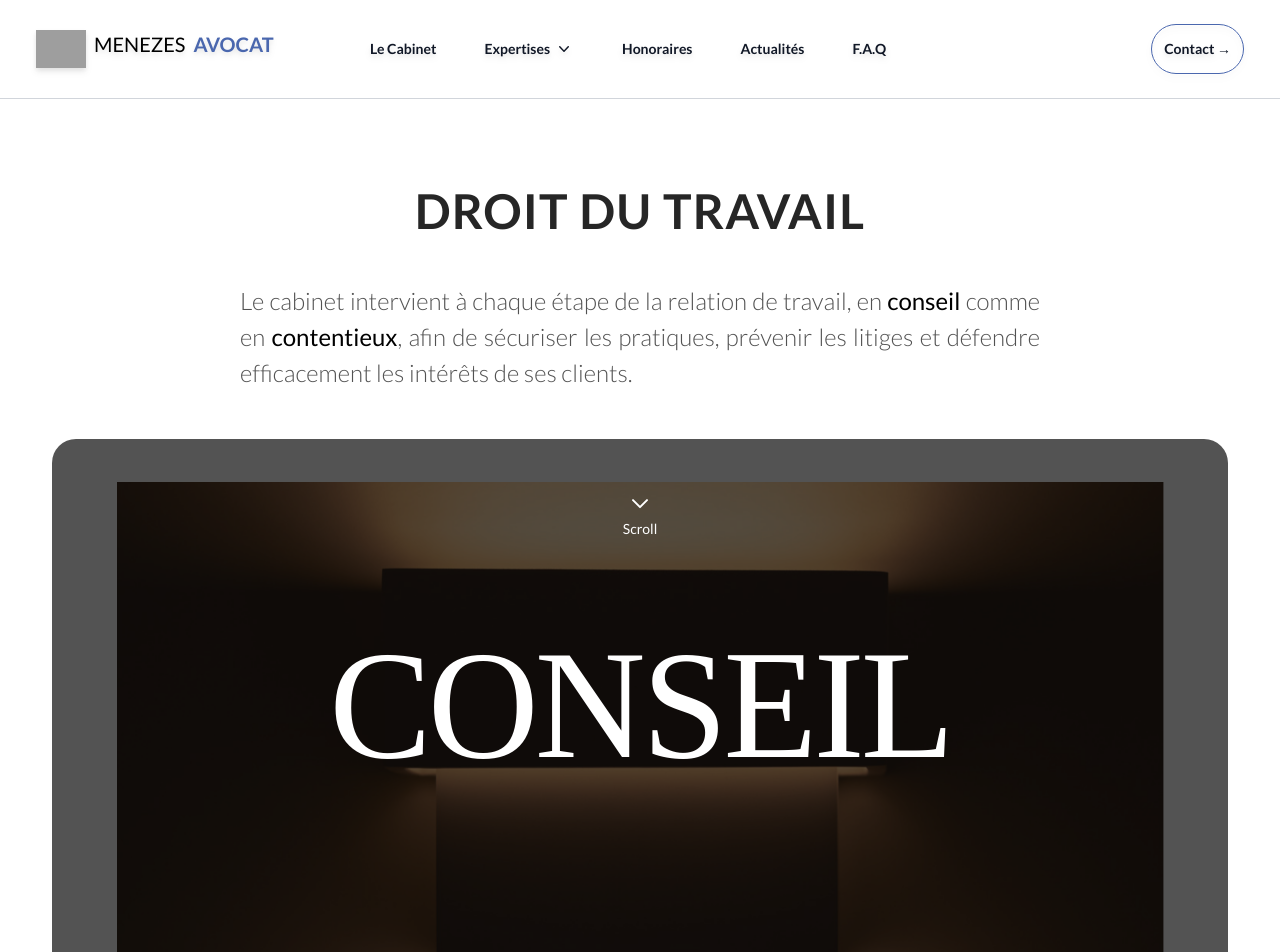
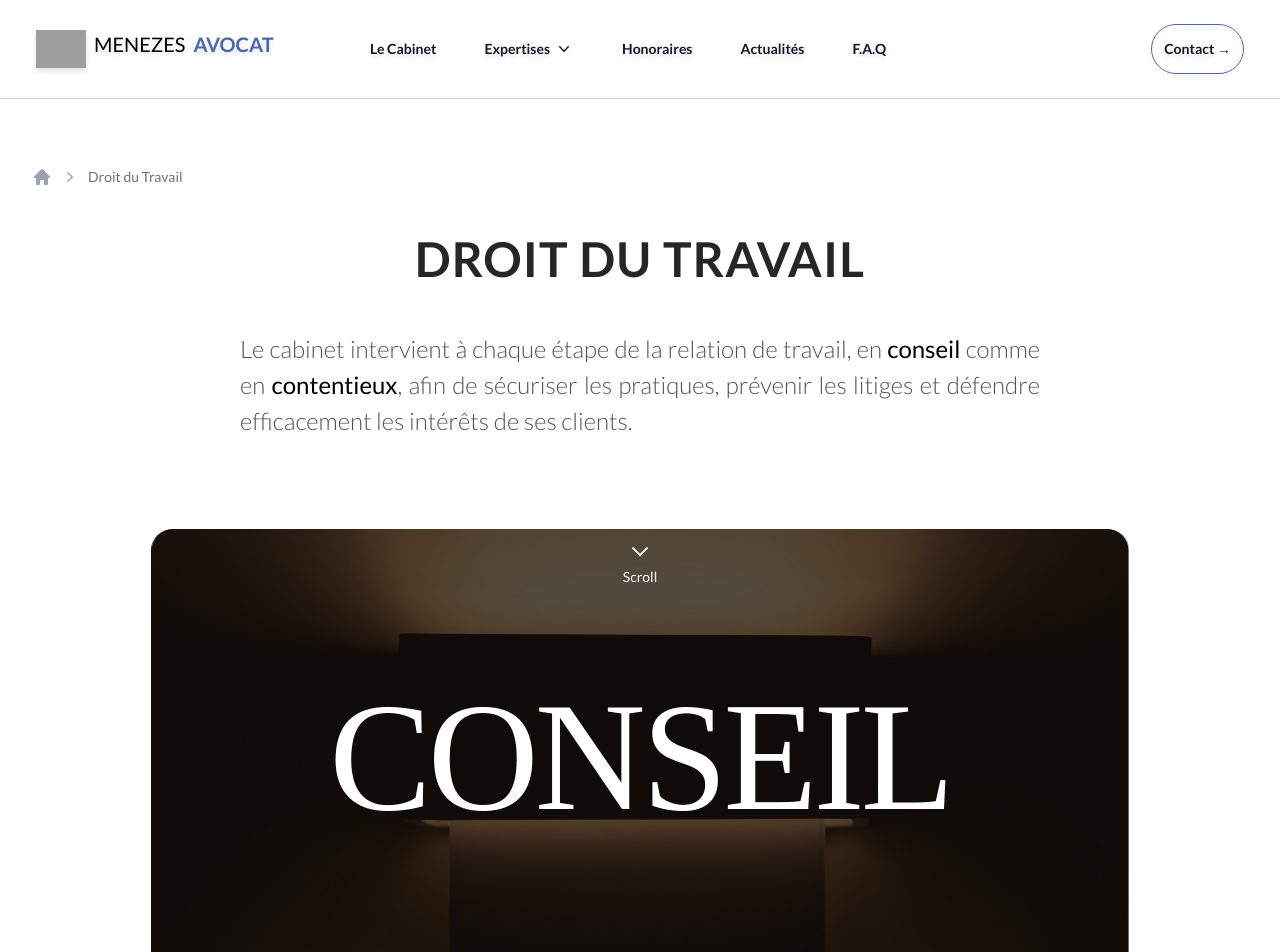
Before and after one commit to poloskanini/blogStrapi1.0FRONT, a Next.js app: page /droitdutravail in a window 1280 px wide. Shown: the top 952 px of the page. Built offline with nearby package versions, Linux system fonts and the light colour scheme; grey boxes are pictures that could not be loaded.

Commit message:
update droiDuTravail text parallax

```diff
--- a/components/Container.js
+++ b/components/Container.js
@@ -2,7 +2,7 @@ export default function Container( { children }) {
   return (
     <main className='w-full '>
       <div className="mt-8 md:mt-12 lg:mt-18 overflow-hidden sm:mt-20">
-        <div className="mx-auto max-w-7xl px-6  lg:px-8">
+        <div className="mx-auto max-w-7xl px-6 lg:px-8">
 
           { children }
 
--- a/components/Footer.js
+++ b/components/Footer.js
@@ -20,16 +20,14 @@ const navigation = {
   trois: [
     { name: 'Accueil', href: '/' },
     { name: 'Le Cabinet', href: '/le-cabinet' },
-    { name: 'Droit du Travail', href: '/droit-du-travail' },
+    { name: 'Droit du Travail', href: '/droitdutravail' },
     { name: 'Droit de la Sécurité Sociale', href: '/droit-de-la-securite-sociale' },
-    { name: 'Formations', href: '#' },
   ],
   quatre: [
-    { name: 'Conseils', href: '#' },
-    { name: 'Autres expertises', href: '#' },
     { name: 'Honoraires', href: '/honoraires' },
     { name: 'Actualités', href: '/actualites' },
     { name: 'F.A.Q', href: 'faqs' },
+    { name: 'Contactez nous', href: '/contact' },
   ],
   social: [
     {
@@ -151,7 +149,8 @@ export default function Footer() {
           <div className='text-center'>
             <Link
               href="https://www.nicolasbarthes.com"
-              className="text-xs leading-5 text-gray-400 md:order-1 md:mt-0 hover:text-white">
+              className="text-xs leading-5 text-gray-400 md:order-1 md:mt-0 hover:text-white"
+              target="_blank">
                 Site réalisé par N|B
             </Link>
           </div>
@@ -183,7 +182,7 @@ export default function Footer() {
           </div>
           <div className="space-x-6 hidden lg:flex justify-center">
             {navigation.social.map((item) => (
-              <a key={item.name} href={item.href} className="text-gray-500 hover:text-white">
+              <a key={item.name} href={item.href} target="_blank" className="text-gray-500 hover:text-white">
                 <span className="sr-only">{item.name}</span>
                 <item.icon className="h-6 w-6" aria-hidden="true" />
               </a>
--- a/components/TextParallaxContent.js
+++ b/components/TextParallaxContent.js
@@ -45,7 +45,7 @@ const TextParallaxComponent = () => {
   return (
     <div className="bg-white">
       {/* Titre principal */}
-      <div className="pt-12 text-center">
+      <div className="text-center">
         <FadeIn>
           <h1 className="text-4xl font-bold uppercase tracking-wide text-neutral-800 sm:text-5xl">
             DROIT DU TRAVAIL
@@ -104,32 +104,30 @@ const StickyImage = ({ imgUrl, isFirst }) => {
   });
 
   const scale = useTransform(scrollYProgress, [0, 1], [1, 0.85]);
+  const opacity = useTransform(scrollYProgress, [0, 1], [1, 0]);
 
   return (
-    <div
+    <motion.div
       ref={targetRef}
-      className="sticky z-0 overflow-hidden rounded-3xl"
       style={{
+        backgroundImage: `url(${imgUrl})`,
+        backgroundSize: "cover",
+        backgroundPosition: "center",
         top: IMG_PADDING,
         height: `calc(100vh - ${IMG_PADDING * 2}px)`,
+        scale,
+        opacity: isFirst ? undefined : opacity, // Seul le premier n’a pas d’animation d’opacité
       }}
+      initial={isFirst ? { opacity: 0 } : {}}
+      animate={isFirst ? { opacity: 1 } : {}}
+      transition={isFirst ? { duration: 1.2, ease: "easeOut" } : {}}
+      className="sticky z-0 overflow-hidden rounded-3xl"
     >
-      {/* Image en fade in */}
-      <motion.img
-        src={imgUrl}
-        alt="Section background"
-        initial={isFirst ? { opacity: 0 } : {}}
-        animate={isFirst ? { opacity: 1 } : {}}
-        transition={isFirst ? { duration: 1.2, ease: "easeOut" } : {}}
-        className="absolute inset-0 w-full h-full object-cover"
-        style={{ scale }}
-      />
-
-      {/* Overlay sombre */}
-      <div className="absolute inset-0 bg-neutral-950/70" />
-    </div>
+      <motion.div className="absolute inset-0 bg-neutral-950/70" />
+    </motion.div>
   );
 };
+
 
 
 const OverlayCopy = ({ heading, showScrollDown }) => {
@@ -146,7 +144,7 @@ const OverlayCopy = ({ heading, showScrollDown }) => {
     <div ref={targetRef} className="absolute left-0 top-0 flex h-screen w-full flex-col items-center justify-center text-white">
       <motion.h2
         style={{ y, opacity }}
-        className="text-white text-[12vw] font-normal tracking-[-0.025em] uppercase text-center font-['PP_Neue_Montreal'] relative z-10"
+        className="text-white text-[12vw] font-normal tracking-[-0.025em] uppercase text-center font-['PP_Neue_Montreal'] relative z-10 leading-none"
       >
         {heading}
       </motion.h2>
--- a/pages/droitdutravail.js
+++ b/pages/droitdutravail.js
@@ -6,6 +6,7 @@ import { useEffect } from 'react'
 import gsap from 'gsap';
 import {ScrollTrigger} from 'gsap/dist/ScrollTrigger';
 import Container from "@/components/Container"
+import BreadCrumb from "@/components/BreadCrumb"
 import TextParallaxComponent from "@/components/TextParallaxContent"
 import Footer from '@/components/Footer'
 
@@ -17,6 +18,7 @@ export default function Droitdutravail() {
 
   const singleTitle = "Droit du Travail"
   const titlePage = "Menezes Avocat - Droit du Travail"
+  const hrefPage = "/droitdutravail"
 
   useEffect(() => {
     function addImageScaleAnimation() {
@@ -124,13 +126,16 @@ for (let i = 2; i <= totalSections; i++) {
 
       <Header />
 
-        <div className="wrapper lg:m-10">
+      <Container>
+      <BreadCrumb href={hrefPage} title={singleTitle}/>
+      </Container>
+
+        <div className="wrapper lg:mx-20">
 
         <TextParallaxComponent />
         </div>
 
       <Footer></Footer>
-
   </>
   )
 }
```
